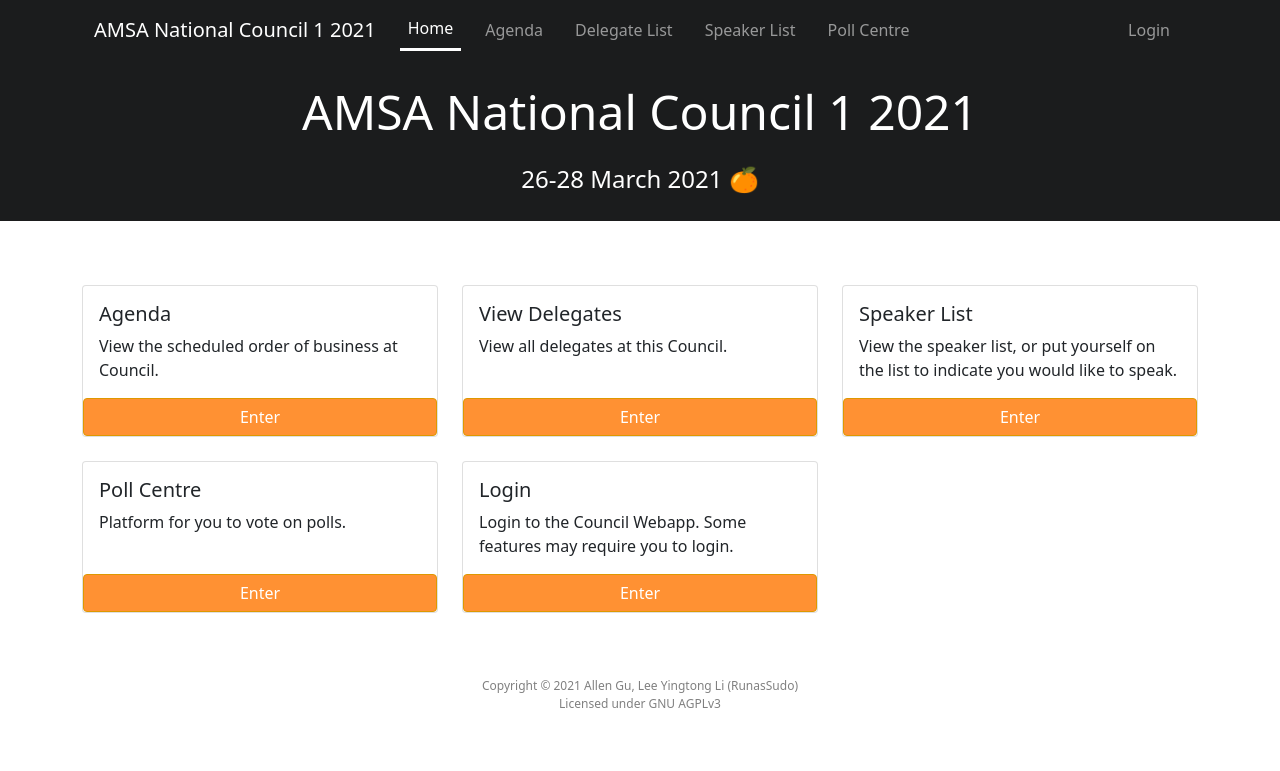
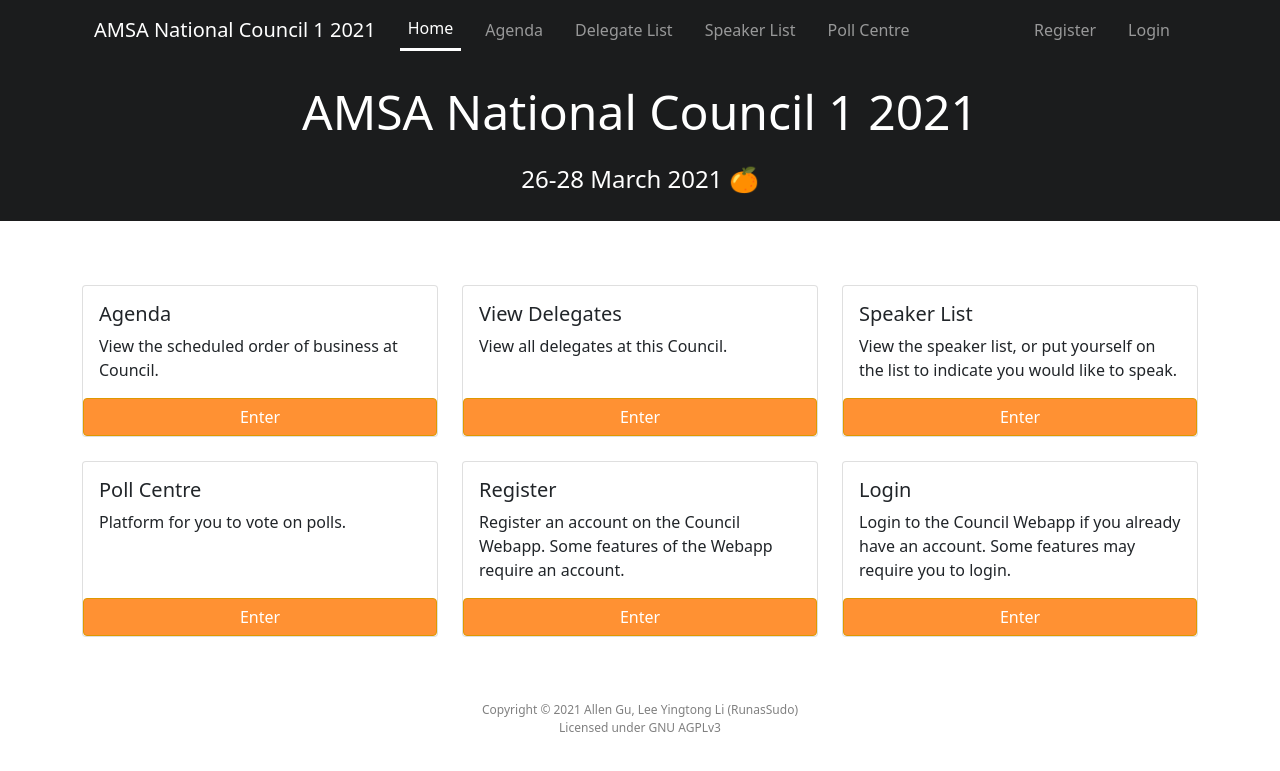
Before and after one commit to AMSA-Australia/PyPlenary, a Django app: page / in a window 1280 px wide. Shown: the top 771 px of the page. Run offline with Django 3.2, Linux system fonts and the light colour scheme; some libraries are stand-ins or nearby versions.

Commit message:
minor template formatting changes

```diff
--- a/pyplenary/councilApp/templates/councilApp/authTemplates/rego.html
+++ b/pyplenary/councilApp/templates/councilApp/authTemplates/rego.html
@@ -7,7 +7,8 @@
   {% if error == 1 %}
     <div class="alert alert-danger" role="alert">
       <h4>Error</h4>
-      This email address already has been registered. Please <a href="/login/" class="alert-link">login</a> or <a href="/password_change_request/" class="alert-link">reset your password</a>.
+      <p>This email address already has been registered. Please <a href="/login/" class="alert-link">login</a> or <a href="/password_change_request/" class="alert-link">reset your password</a>.</p>
+      Alternatively, try <a href="/registration/" class="alert-link">registering again</a> with a different email adress.
     </div>
   {% elif error == 2 %}
     <div class="alert alert-danger" role="alert">
@@ -17,8 +18,7 @@
   {% else %}
     {% if done %}
       <div class="alert alert-success" role="alert">
-        An email containing an activation link has been sent to <strong>{{email}}</strong>.
-        <br>
+        <p>An email containing an activation link has been sent to <strong>{{email}}</strong>.</p>
         If you haven't received this email within five minutes, please check your spam folder. Contact <a href="mailto:secretary@amsa.org.au" class="alert-link">secretary@amsa.org.au</a> if you run into any further issues.
       </div>
     {% else %}
--- a/pyplenary/councilApp/templates/councilApp/base.html
+++ b/pyplenary/councilApp/templates/councilApp/base.html
@@ -61,6 +61,9 @@
             </li>
             {% else %}
             <li class="nav-item">
+              <a class="nav-link {% if active_tab == 'registration' %}active{% endif %}" href="/registration/">Register</a>
+            </li>
+            <li class="nav-item">
               <a class="nav-link {% if active_tab == 'login' %}active{% endif %}" href="/login/">Login</a>
             </li>
             {% endif %}
--- a/pyplenary/councilApp/templates/councilApp/index.html
+++ b/pyplenary/councilApp/templates/councilApp/index.html
@@ -96,8 +96,18 @@
       <div class="col">
         <div class="card h-100">
           <div class="card-body">
+            <h5 class="card-title">Register</h5>
+            <p class="card-text">Register an account on the Council Webapp. Some features of the Webapp require an account.</p>
+          </div>
+          <a href="/registration/" class="btn btn-primary card-btn stretched-link">Enter</a>
+        </div>
+      </div>
+
+      <div class="col">
+        <div class="card h-100">
+          <div class="card-body">
             <h5 class="card-title">Login</h5>
-            <p class="card-text">Login to the Council Webapp. Some features may require you to login.</p>
+            <p class="card-text">Login to the Council Webapp if you already have an account. Some features may require you to login.</p>
           </div>
           <a href="/login/" class="btn btn-primary card-btn stretched-link">Enter</a>
         </div>
--- a/pyplenary/councilApp/views.py
+++ b/pyplenary/councilApp/views.py
@@ -443,8 +443,10 @@
                 regoForm.cleaned_data.get('pronouns'),
                 regoForm.cleaned_data.get('firstTime'),]
 
+            role = role if role else 'Delegate'
+
             if User.objects.filter(username=email):
-                return render(request, 'councilApp/authTemplates/rego.html', {'regoForm':None, 'email':None, 'done':True, 'error':1})
+                return render(request, 'councilApp/authTemplates/rego.html', {'regoForm':None, 'email':None, 'done':True, 'error':1, 'active_tab':'registration'})
 
             for oldToken in PendingRego.objects.filter(email=email):
                 oldToken.active = False
@@ -464,14 +466,14 @@
 
                 send_mail(subject, plain_message, email_from, [email], html_message=html_message)
 
-                return render(request, 'councilApp/authTemplates/rego.html', {'regoForm':None, 'email':email, 'done':True, 'error':0})
+                return render(request, 'councilApp/authTemplates/rego.html', {'regoForm':None, 'email':email, 'done':True, 'error':0, 'active_tab':'registration'})
 
             except:
-                return render(request, 'councilApp/authTemplates/rego.html', {'regoForm':None, 'email':None, 'done':True, 'error':2})
+                return render(request, 'councilApp/authTemplates/rego.html', {'regoForm':None, 'email':None, 'done':True, 'error':2, 'active_tab':'registration'})
     else:
         regoForm = RegoForm()
 
-    return render(request, 'councilApp/authTemplates/rego.html', {'regoForm':regoForm, 'email':None, 'done':False, 'error':0})
+    return render(request, 'councilApp/authTemplates/rego.html', {'regoForm':regoForm, 'email':None, 'done':False, 'error':0, 'active_tab':'registration'})
 
 def regoSetPassword(request, token):
     logout(request)
@@ -538,6 +540,8 @@
                 changeDetailForm.cleaned_data.get('pronouns'),
                 changeDetailForm.cleaned_data.get('firstTime'),]
 
+            delegate.role = delegate.role if delegate.role else 'Delegate'
+
             if delegate.email != user.username:
                 if User.objects.filter(username=delegate.email):
                     return render(request, 'councilApp/profile.html', {'changeDetailForm':changeDetailForm, 'error':1, 'active_tab':'profile'})
```
Also changed, not shown: pyplenary/councilApp/templates/councilApp/delegates.html (+8 -2 lines), pyplenary/db.sqlite3.
